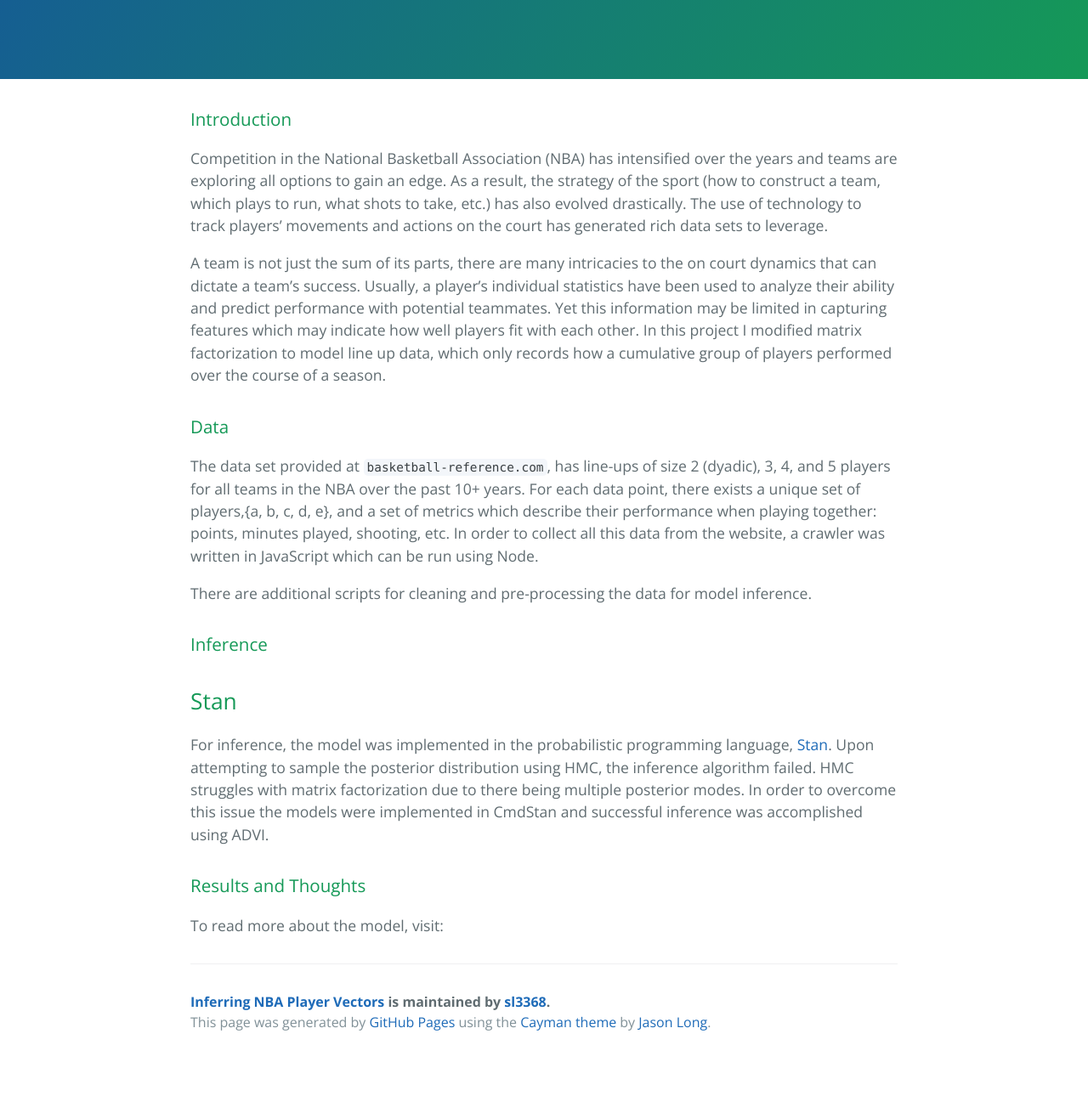
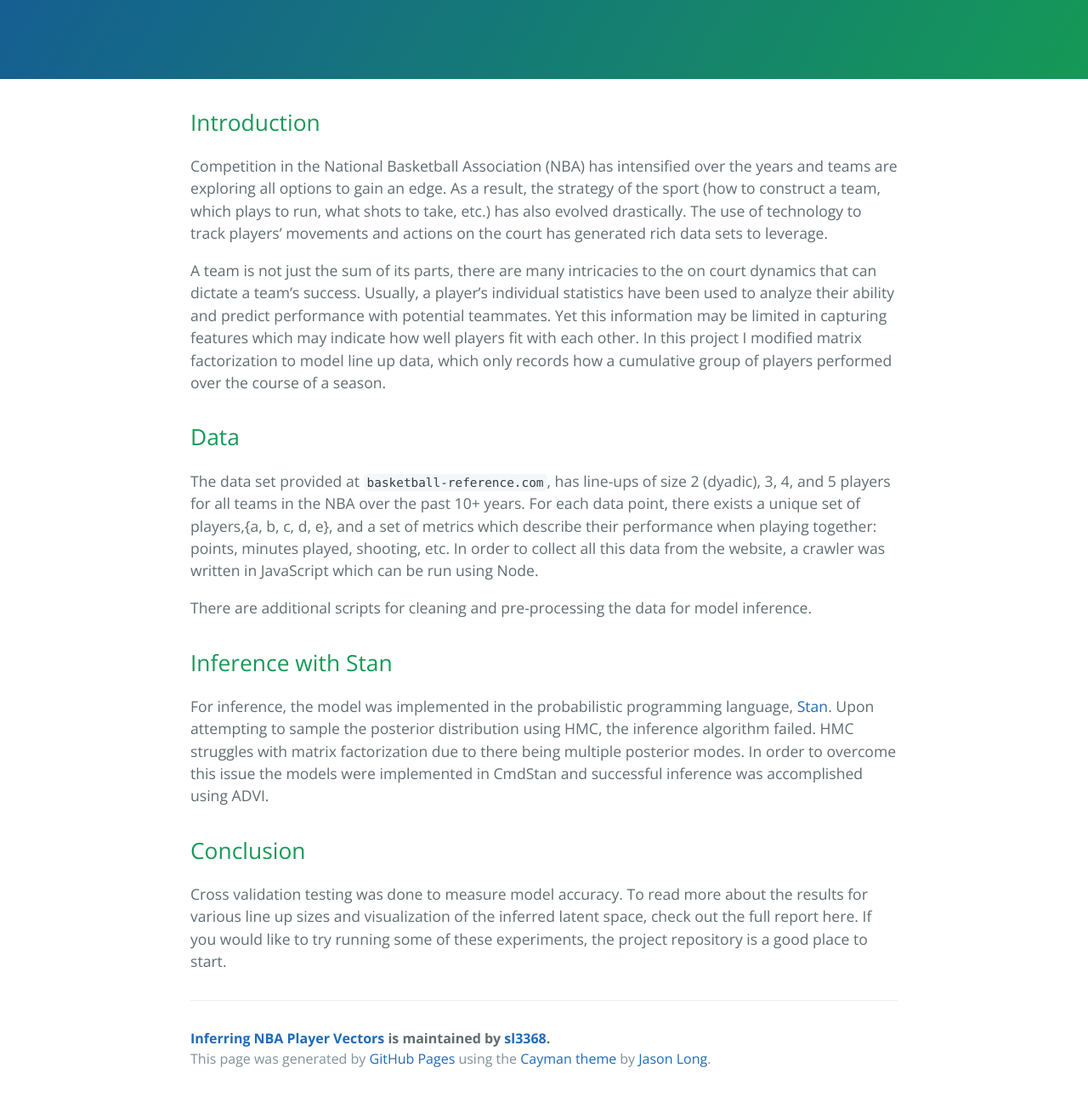
Before and after one commit to sl3368/NBAPlayerVectors, a plain HTML site: page index.html in a window 1280 px wide. Shown: the part 290-1580 px from the top of the page at 85% size. Before the commit the page ends 1537 px from the top, so only its background shows below. Drawn offline with nearby package versions, Linux system fonts and the light colour scheme.

Commit message:
Create gh-pages branch via GitHub

```diff
--- a/index.html
+++ b/index.html
@@ -19,32 +19,29 @@
     </section>
 
     <section class="main-content">
-      <h3>
-<a id="introduction" class="anchor" href="#introduction" aria-hidden="true"><span aria-hidden="true" class="octicon octicon-link"></span></a>Introduction</h3>
+      <h2>
+<a id="introduction" class="anchor" href="#introduction" aria-hidden="true"><span aria-hidden="true" class="octicon octicon-link"></span></a>Introduction</h2>
 
 <p>Competition in the National Basketball Association (NBA) has intensified over the years and teams are exploring all options to gain an edge. As a result, the strategy of the sport (how to construct a team, which plays to run, what shots to take, etc.) has also evolved drastically. The use of technology to track players’ movements and actions on the court has generated rich data sets to leverage.</p>
 
 <p>A team is not just the sum of its parts, there are many intricacies to the on court dynamics that can dictate a team’s success. Usually, a player’s individual statistics have been used to analyze their ability and predict performance with potential teammates. Yet this information may be limited in capturing features which may indicate how well players fit with each other. In this project I modified matrix factorization to model line up data, which only records how a cumulative group of players performed over the course of a season.</p>
 
-<h3>
-<a id="data" class="anchor" href="#data" aria-hidden="true"><span aria-hidden="true" class="octicon octicon-link"></span></a>Data</h3>
+<h2>
+<a id="data" class="anchor" href="#data" aria-hidden="true"><span aria-hidden="true" class="octicon octicon-link"></span></a>Data</h2>
 
 <p>The data set provided at <code>basketball-reference.com</code>, has line-ups of size 2 (dyadic), 3, 4, and 5 players for all teams in the NBA over the past 10+ years. For each data point, there exists a unique set of players,{a, b, c, d, e}, and a set of metrics which describe their performance when playing together: points, minutes played, shooting, etc. In order to collect all this data from the website, a crawler was written in JavaScript which can be run using Node.</p>
 
 <p>There are additional scripts for cleaning and pre-processing the data for model inference.</p>
 
-<h3>
-<a id="inference" class="anchor" href="#inference" aria-hidden="true"><span aria-hidden="true" class="octicon octicon-link"></span></a>Inference</h3>
-
 <h2>
-<a id="stan" class="anchor" href="#stan" aria-hidden="true"><span aria-hidden="true" class="octicon octicon-link"></span></a>Stan</h2>
+<a id="inference-with-stan" class="anchor" href="#inference-with-stan" aria-hidden="true"><span aria-hidden="true" class="octicon octicon-link"></span></a>Inference with Stan</h2>
 
 <p>For inference, the model was implemented in the probabilistic programming language, <a href="http://mc-stan.org/">Stan</a>. Upon attempting to sample the posterior distribution using HMC, the inference algorithm failed. HMC struggles with matrix factorization due to there being multiple posterior modes. In order to overcome this issue the models were implemented in CmdStan and successful inference was accomplished using ADVI. </p>
 
-<h3>
-<a id="results-and-thoughts" class="anchor" href="#results-and-thoughts" aria-hidden="true"><span aria-hidden="true" class="octicon octicon-link"></span></a>Results and Thoughts</h3>
+<h2>
+<a id="conclusion" class="anchor" href="#conclusion" aria-hidden="true"><span aria-hidden="true" class="octicon octicon-link"></span></a>Conclusion</h2>
 
-<p>To read more about the model, visit: </p>
+<p>Cross validation testing was done to measure model accuracy. To read more about the results for various line up sizes and visualization of the inferred latent space, check out the full report here. If you would like to try running some of these experiments, the project repository is a good place to start.</p>
 
       <footer class="site-footer">
         <span class="site-footer-owner"><a href="https://github.com/sl3368/NBAPlayerVectors">Inferring NBA Player Vectors</a> is maintained by <a href="https://github.com/sl3368">sl3368</a>.</span>
```
Also changed, not shown: params.json (+1 -1 lines).
